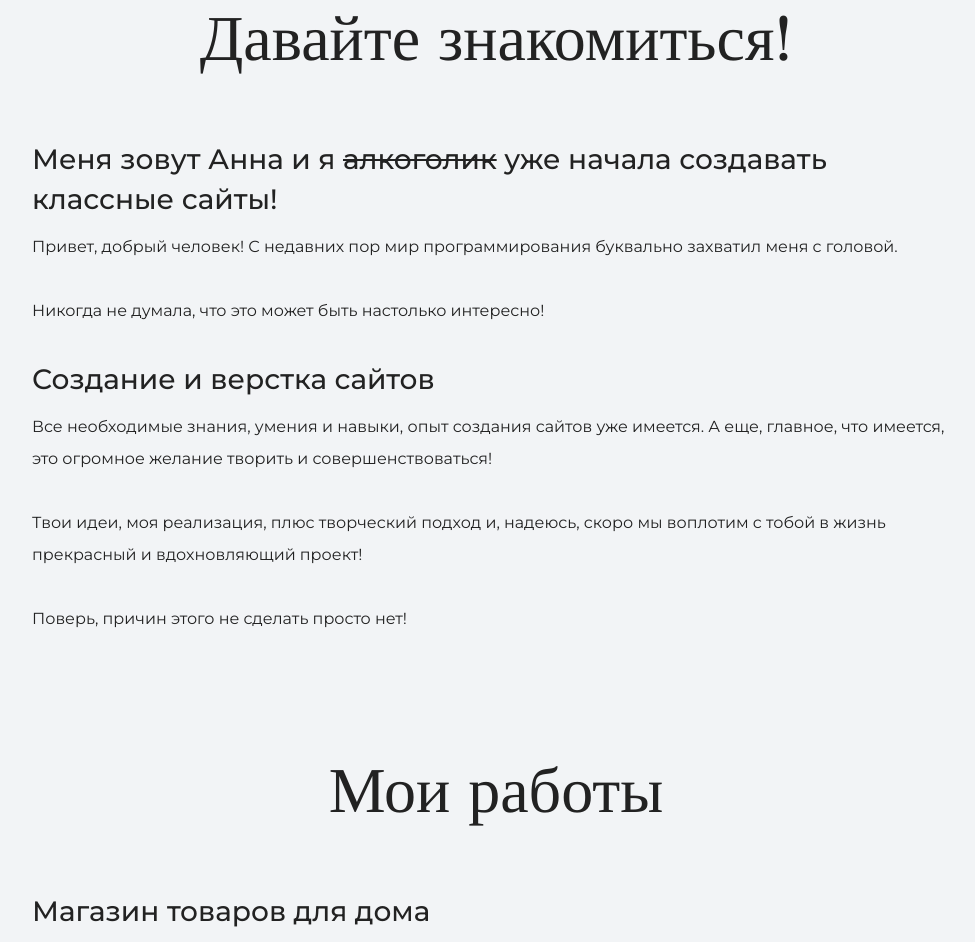
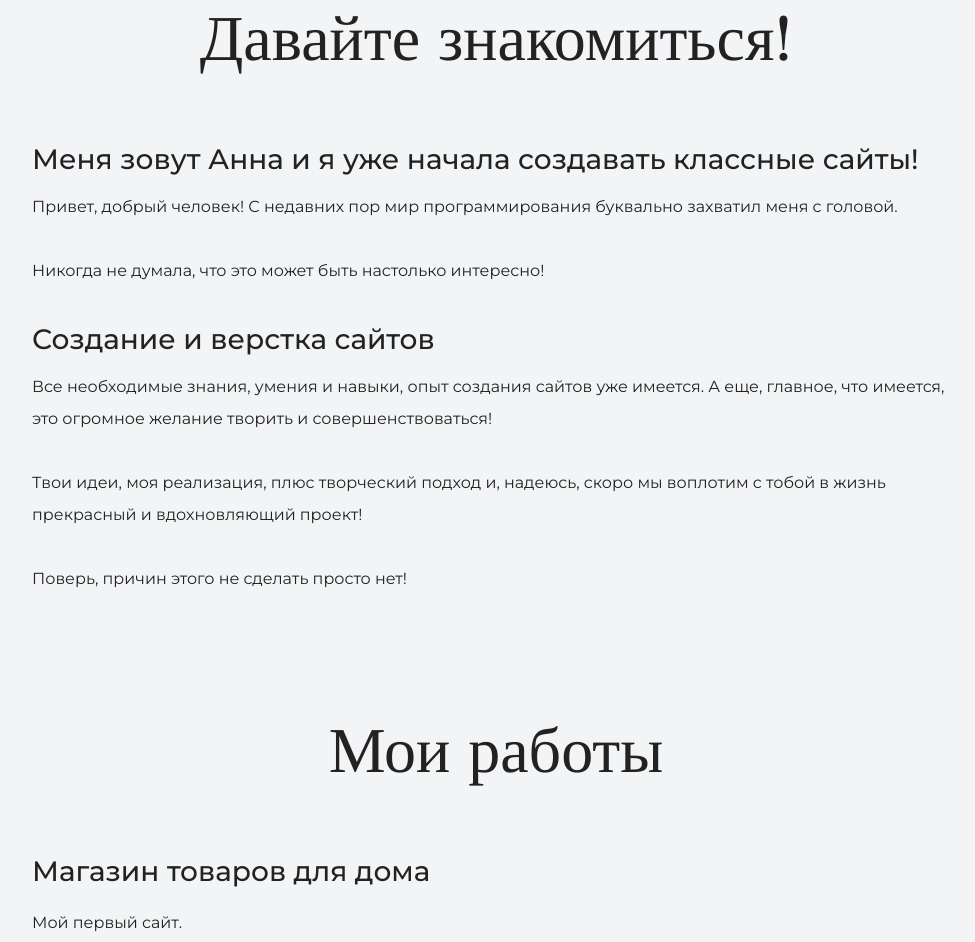
Before and after one commit to Kamushka/mysite, a plain HTML site: page index.html in a window 1280 px wide. Shown: the part 1033-1975 px from the top of the page, without its empty margins (144-1119 px from the left). Drawn offline with nearby package versions, Linux system fonts and the light colour scheme.

Commit message:
меняет текст на главной странице(удал я алкоголик)

```diff
--- a/index.html
+++ b/index.html
@@ -24,7 +24,7 @@
     <section class="intro">
       <div class="container">
       <h2 class="subheading">Давайте знакомиться!</h2>
-      <h3>Меня зовут Анна и я <del>алкоголик</del> уже начала создавать классные сайты!</h3>
+      <h3>Меня зовут Анна и я уже начала создавать классные сайты!</h3>
       <p>Привет, добрый человек! С недавних пор мир программирования буквально захватил меня с головой.</p>
       <p>Никогда не думала, что это может быть настолько интересно! </p>
       <h3>Создание и верстка сайтов</h3>
```
